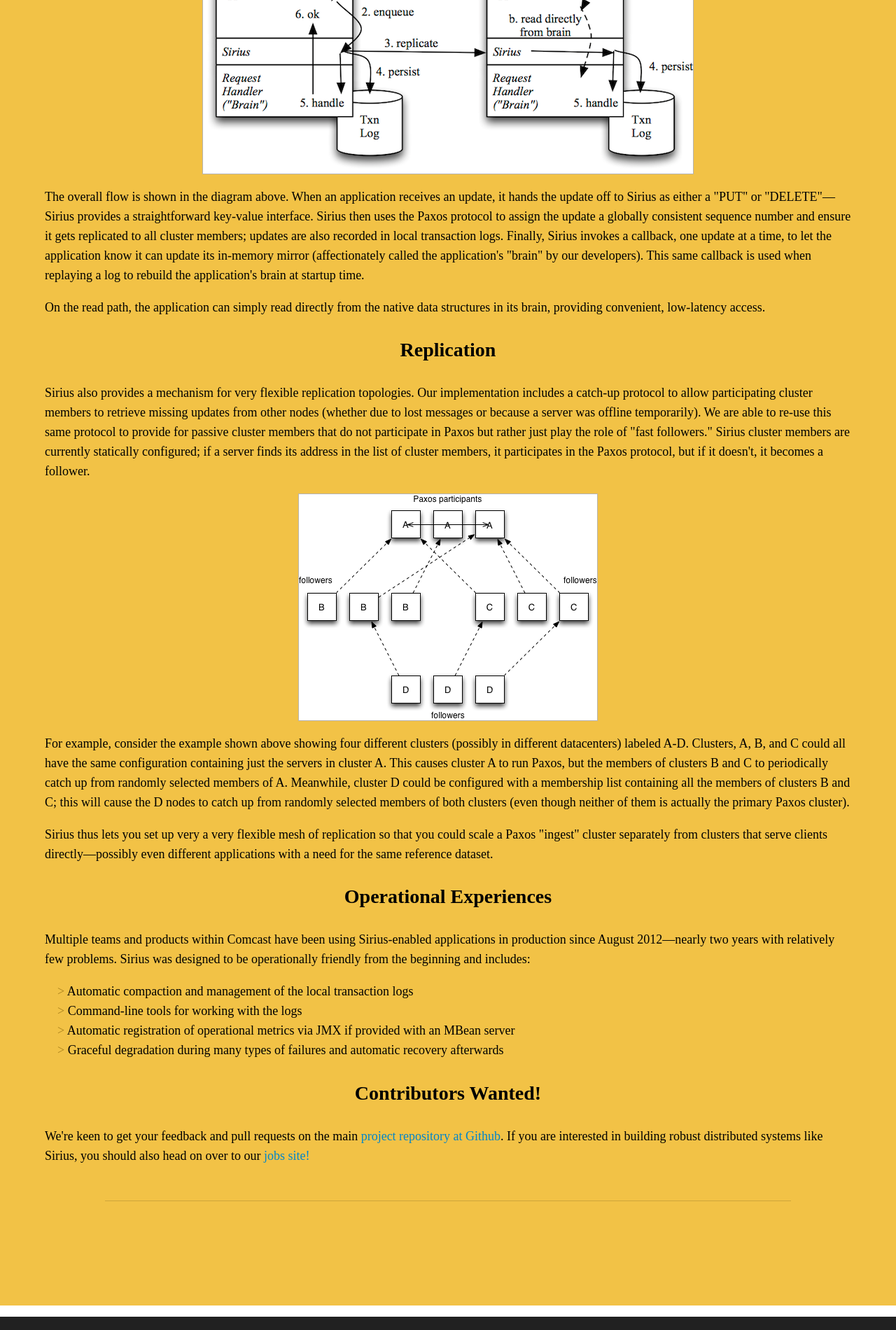
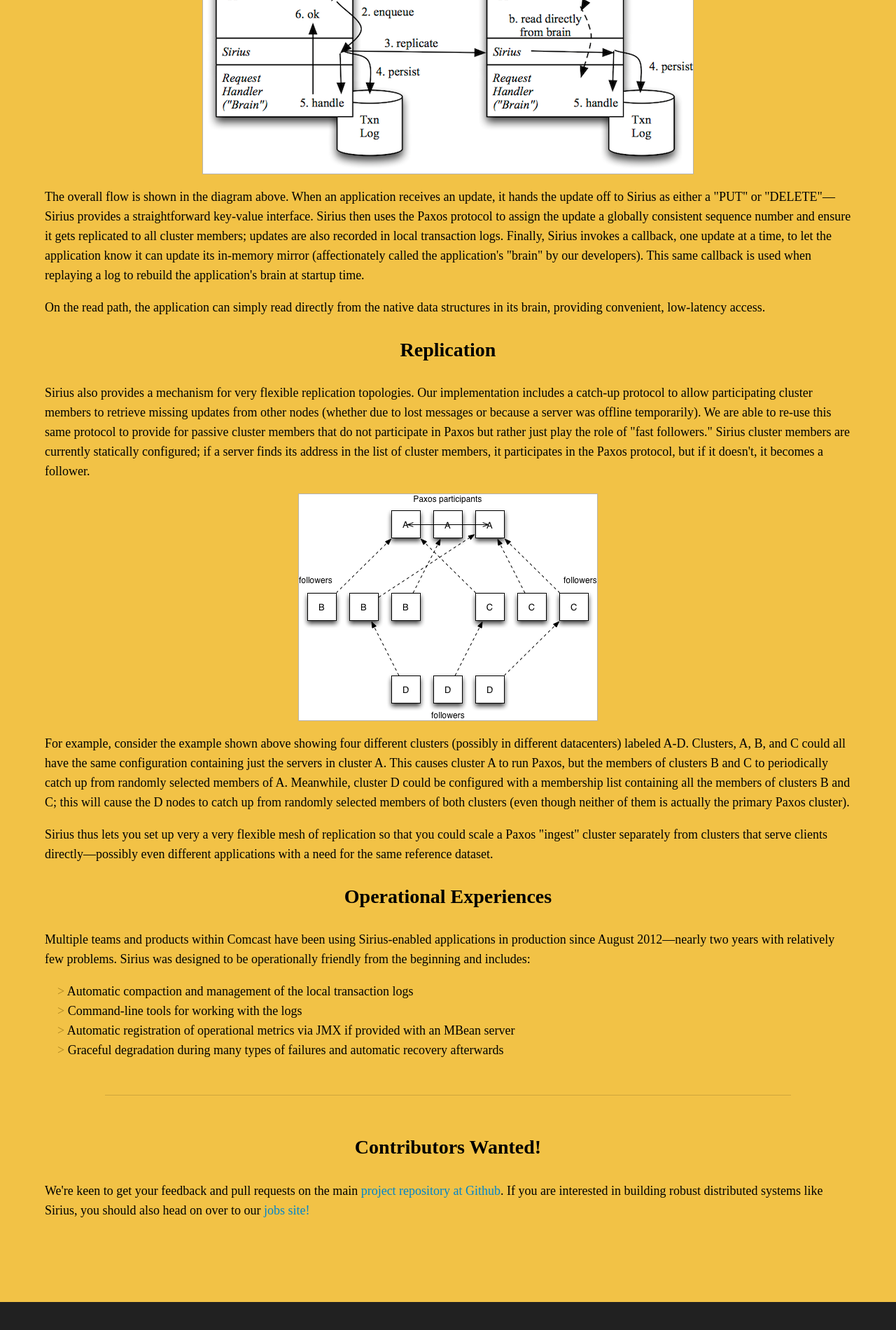
Before and after one commit to Comcast/sirius, a Jekyll site: the page built from index.html, in a window 1280 px wide. Shown: the part 3899-5799 px from the top of the page at 70% size. Built offline with Jekyll 4.4.1, drawn with Linux system fonts in a browser that asks for light colours; grey boxes are pictures that could not be loaded.

Commit message:
Fixing site footer

```diff
--- a/_includes/footer.html
+++ b/_includes/footer.html
@@ -1,5 +1,5 @@
-<footer class="white footer-copy">
-    <ul class="centered-list">
+<footer class="module white footer-copy">
+    <ul class="centered">
         <li>Sirius is maintained by <a class="link" href="https://github.com/Comcast">Comcast</a></li>
         <li><a href="http://www.github.com/comcast"><img src="images/octocat.png" alt="github logo"></a></li>
         <li>This site was made with <a class="link" href="http://pages.github.com">GitHub Pages</a></li>
--- a/index.html
+++ b/index.html
@@ -187,12 +187,12 @@
       </ul>
     </article>
 
+    <hr/>
+
     <article>
       <h2 class="headline-small-centered">Contributors Wanted!</h2>
 
       <p class="body-copy light">We're keen to get your feedback and pull requests on the main <a href="https://github.com/Comcast/sirius">project repository at Github</a>. If you are interested in building robust distributed systems like Sirius, you should also head on over to our <a href="http://jobs.comcast.com/en/job-opportunities/technology">jobs site!</a></p>
-
-      <hr/>
     </article>
   </div>
 </section>
--- a/styles/styles.css
+++ b/styles/styles.css
@@ -90,10 +90,12 @@
   .nav-item:last-of-type {
     padding-right: 0; }
 
-.module > p.white {
-  max-width: 690px;
-  max-width: 69rem;
-  text-align: center; }
+.module {
+  margin: 0; }
+  .module > p.white {
+    max-width: 690px;
+    max-width: 69rem;
+    text-align: center; }
 
 .textured-background {
   background: url(/images/top-background.jpg) no-repeat fixed;
@@ -281,6 +283,7 @@
 footer {
   background-color: #212121; }
   footer ul {
+    margin: 0;
     padding-top: 100px;
     padding-top: 10rem; }
   footer li {
--- a/styles/styles.scss
+++ b/styles/styles.scss
@@ -218,6 +218,7 @@
 }
 
 .module {
+    margin: 0;
 
     > p.white {
         @include rem(max-width, 690px);
@@ -436,6 +437,7 @@
     background-color: $darkgrey;
 
     ul {
+        margin: 0;
         @include rem(padding-top, 100px);
     }
 
```
